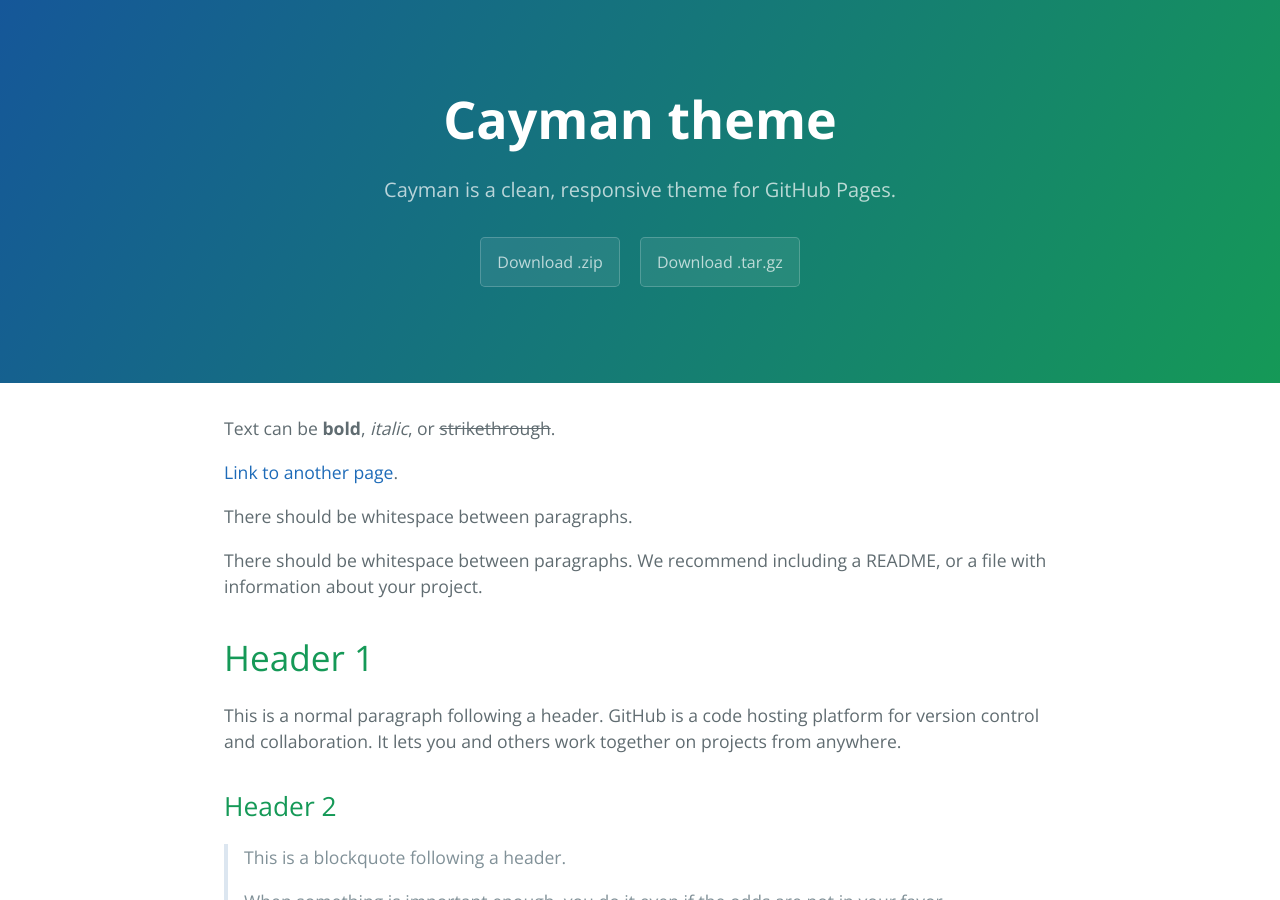
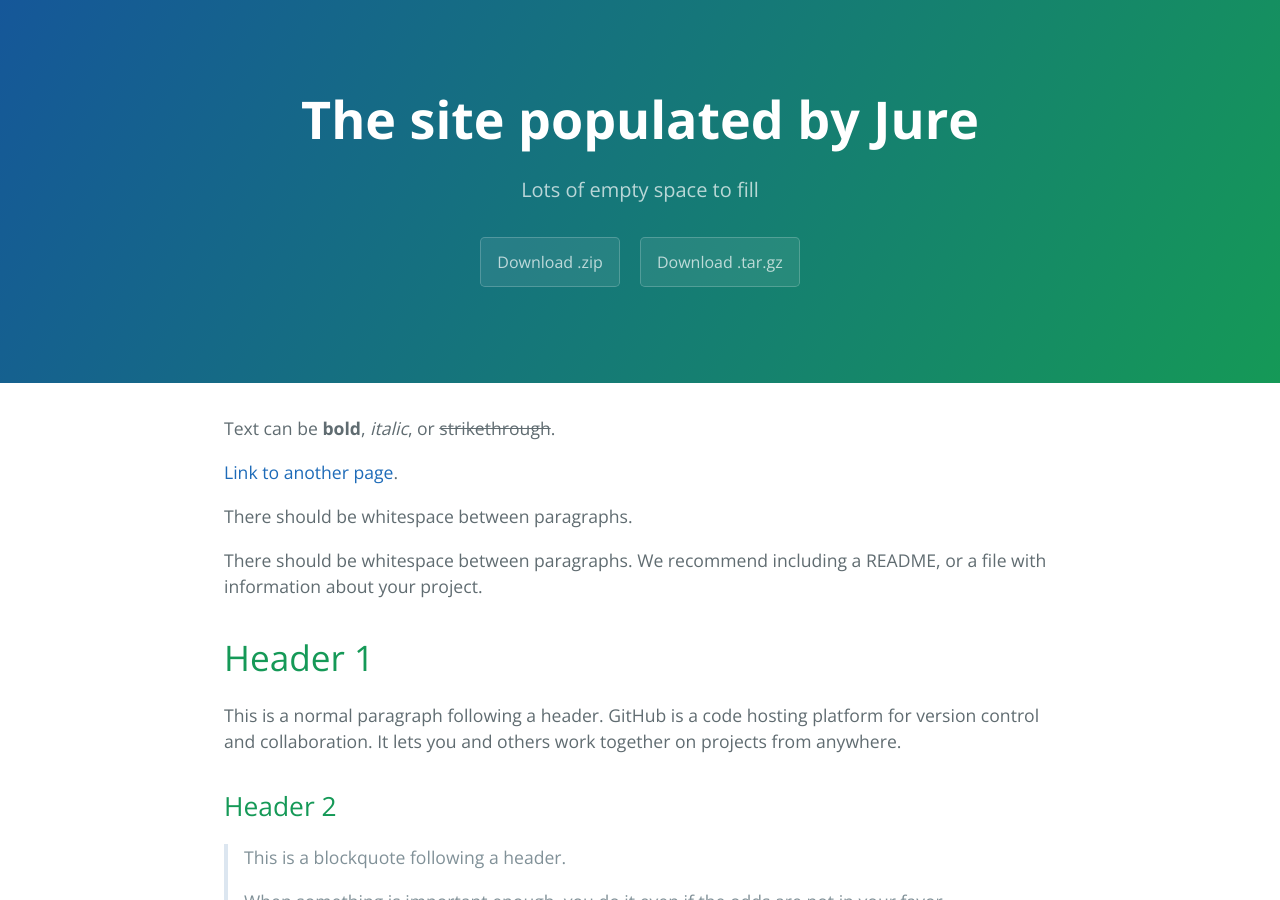
Before and after one commit to dimecj/dimecj.github.io, a Jekyll site: the page built from index.md, in a window 1280 px wide and 900 px high. Built offline with Jekyll 4.4.1, drawn with Linux system fonts in a browser that asks for light colours.

Commit message:
jure.yml

```diff
--- a/_config.yml
+++ b/_config.yml
@@ -1,5 +1,5 @@
-title: Cayman theme
-description: Cayman is a clean, responsive theme for GitHub Pages.
+title: The site populated by Jure
+description: Lots of empty space to fill
 show_downloads: true
 google_analytics:
 theme: jekyll-theme-cayman
```
